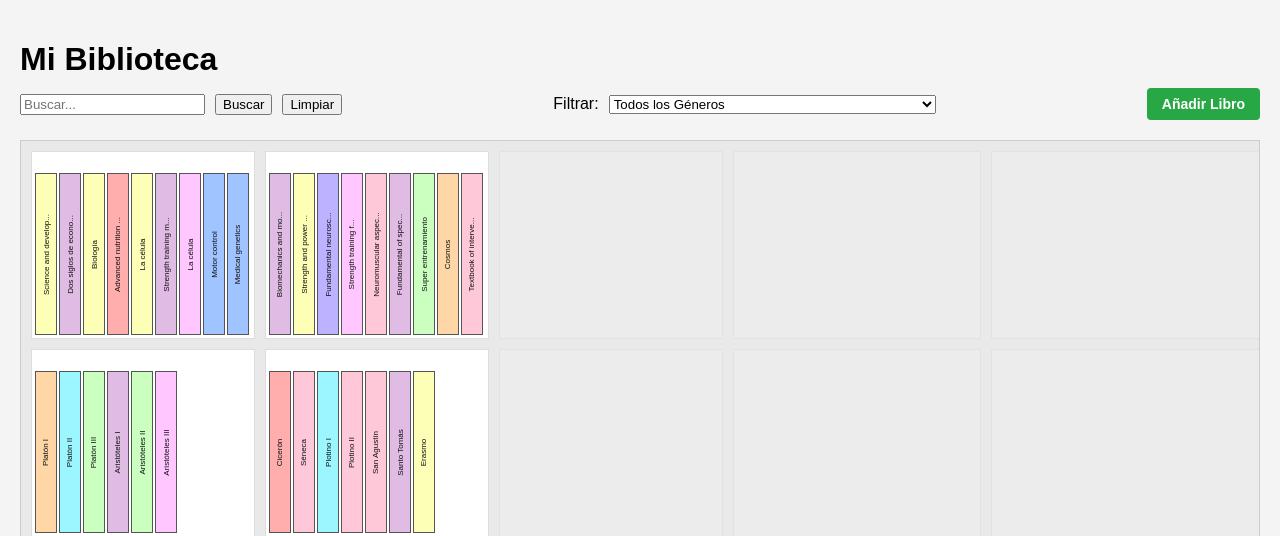
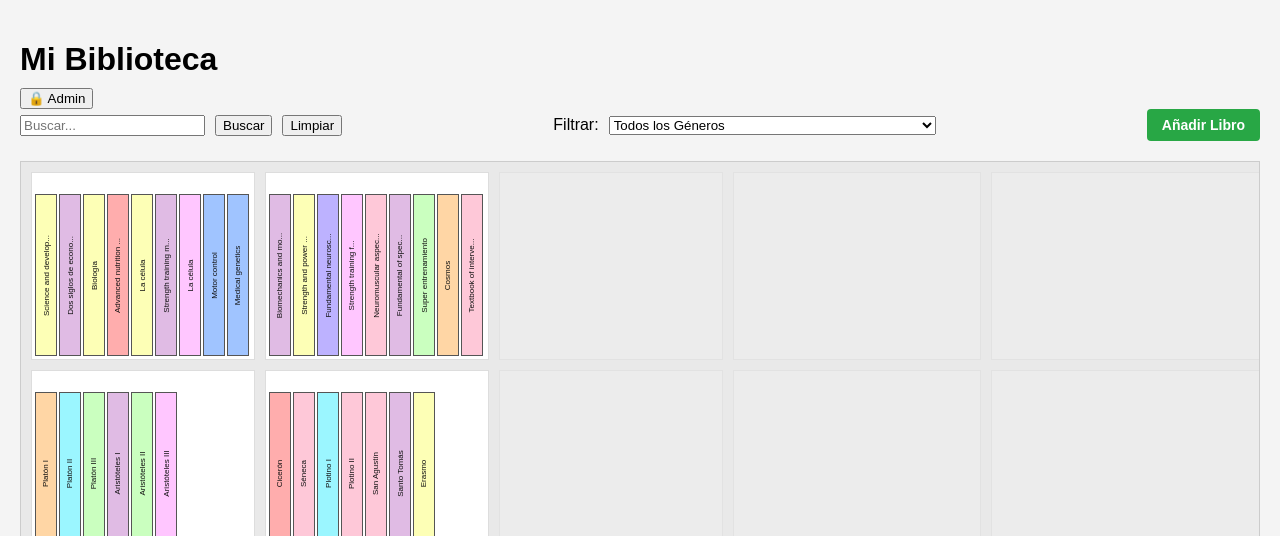
Before and after one commit to Diegogmorales/Biblioteca-digital, a Flask app: page / in a window 1280 px wide. Shown: the top 536 px of the page. Run offline with Flask 3, Linux system fonts and the light colour scheme; data comes from the database, SQL or seed files in the repository.

Commit message:
Update index.html

```diff
--- a/templates/index.html
+++ b/templates/index.html
@@ -8,6 +8,9 @@
 </head>
 <body>
     <h1>Mi Biblioteca</h1>
+    <div class="admin-login-container">
+    <button id="adminLoginBtn">🔒 Admin</button>
+</div>
 
     <div class="controles-superiores">
         <div class="controles-busqueda">
@@ -74,4 +77,5 @@
     </div>
     <!-- ===================================================================== -->
 </body>
+
 </html>
```
